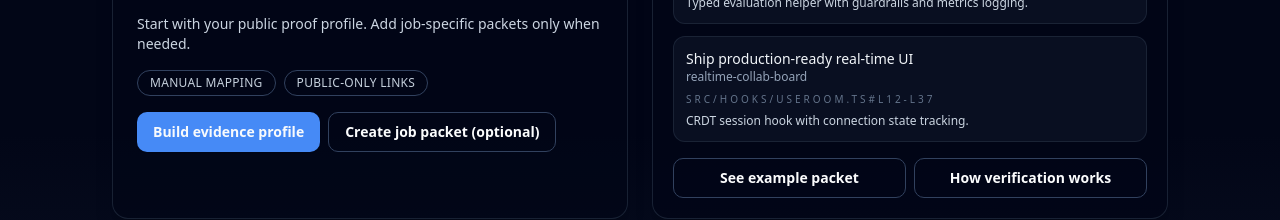
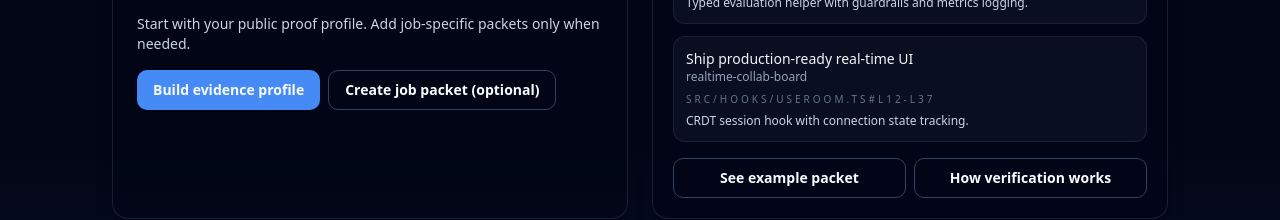
Before and after one commit to schooldev49/swefinder, a React (Vite) app in the folder apps/web/: page / in a window 1280 px wide. Shown: the part 277-497 px from the top of the page. Built offline with nearby package versions, Linux system fonts and the light colour scheme; no server answers.

Commit message:
(feat) remove useless hero tags

```diff
--- a/apps/web/src/pages/landing.tsx
+++ b/apps/web/src/pages/landing.tsx
@@ -122,10 +122,7 @@ export function LandingPage() {
                 <p className="text-xs uppercase tracking-[0.25em] text-slate-500">Evidensify</p>
                 <h1 className="text-3xl font-semibold text-white sm:text-4xl">Build a public proof profile</h1>
                 <p className="text-sm text-slate-300">Start with your public proof profile. Add job-specific packets only when needed.</p>
-                <div className="flex flex-wrap items-center gap-2">
-                  <Badge variant="outline">Manual mapping</Badge>
-                  <Badge variant="outline">Public-only links</Badge>
-                </div>
+
                 <div className="flex flex-wrap items-center gap-2">
                   <Button className="w-full sm:w-auto" onClick={handleProjectsLogin}>
                     Build evidence profile
```
